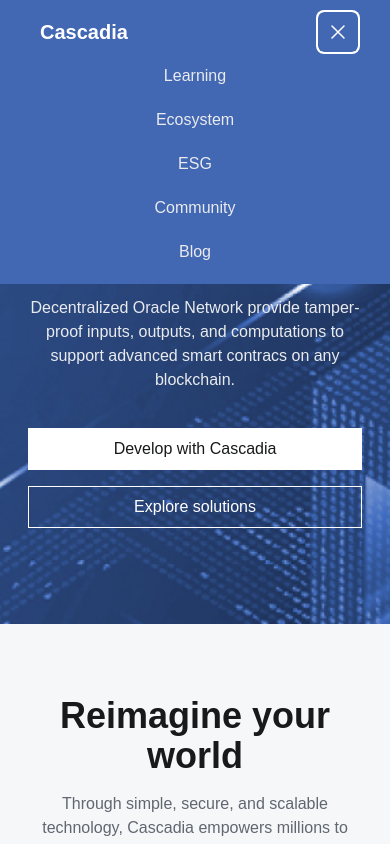
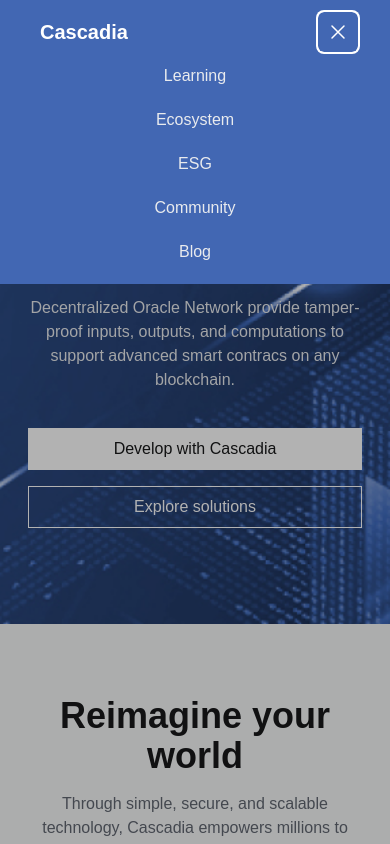
Before and after one commit to CascadiaFoundation/public_website, a Next.js app: page / in a window 390 px wide. Both pictures are taken after a click on the button "Open main menu". Shown: the top 844 px of the page. Built offline with nearby package versions, Linux system fonts and the light colour scheme; what @savvywombat/tailwindcss-grid-areas would draw is missing.

Commit message:
fix: header dropdown menu animation

```diff
--- a/src/layout/header.tsx
+++ b/src/layout/header.tsx
@@ -1,5 +1,5 @@
 /* This example requires Tailwind CSS v2.0+ */
-import { Disclosure } from '@headlessui/react';
+import { Disclosure, Transition } from '@headlessui/react';
 import { Bars3Icon, XMarkIcon } from '@heroicons/react/24/outline';
 import clsx from 'clsx';
 import Link from 'next/link';
@@ -37,7 +37,7 @@
     <>
       <div className='z-10 h-0 min-h-full'>
         <Disclosure as='nav' className='bg-transparent'>
-          {({ open }: { open: boolean }) => (
+          {({ open, close }: { open: boolean; close: () => void }) => (
             <>
               <div className='mx-auto w-full px-10 md:px-20 lg:px-32'>
                 <div className='flex h-16 items-center justify-between'>
@@ -75,7 +75,30 @@
                 </div>
               </div>
 
-              <Disclosure.Panel className='absolute inset-x-0 top-0 bg-main-900 md:hidden'>
+              <Transition
+                className='absolute inset-0'
+                enter='transition duration-200 ease-out'
+                enterFrom='transform  opacity-0'
+                enterTo='transform opacity-100'
+                leave='transition duration-100 ease-out'
+                leaveFrom='transform opacity-100'
+                leaveTo='transform opacity-0'
+              >
+                <div
+                  className='h-full w-full bg-black/30'
+                  onClick={close}
+                ></div>
+              </Transition>
+              <Transition
+                className='absolute inset-0'
+                enter='transition duration-200 ease-out'
+                enterFrom='transform -translate-y-full h-0 opacity-0'
+                enterTo='transform translate-y-0 h-fit opacity-100'
+                leave='transition duration-100 ease-out'
+                leaveFrom='transform translate-y-0 h-fit opacity-100'
+                leaveTo='transform -translate-y-full h-0 opacity-0'
+              >
+                <Disclosure.Panel className='duration-3000 h-full w-full bg-main-900 transition-all md:hidden'>
                   <div className='space-y-1 px-2 pt-14 pb-3 sm:px-3'>
                     {navigation.map((item) => (
                       <Disclosure.Button
@@ -90,6 +113,7 @@
                     ))}
                   </div>
                 </Disclosure.Panel>
+              </Transition>
             </>
           )}
         </Disclosure>
```
Lines whose indentation alone changed are shown as unchanged.
